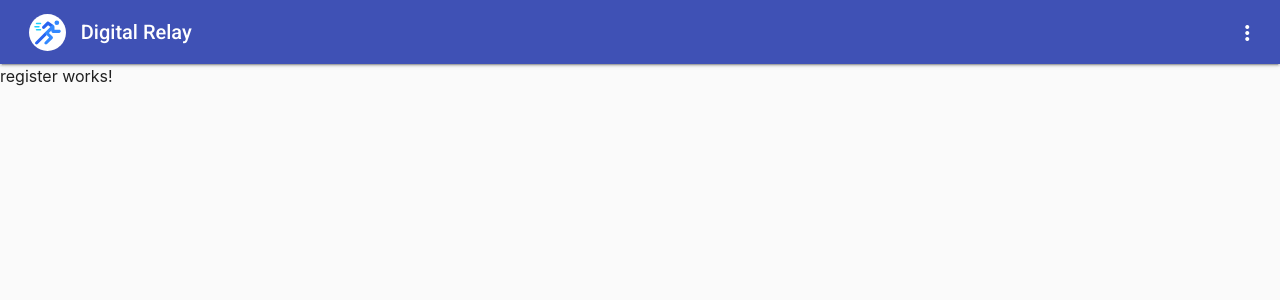
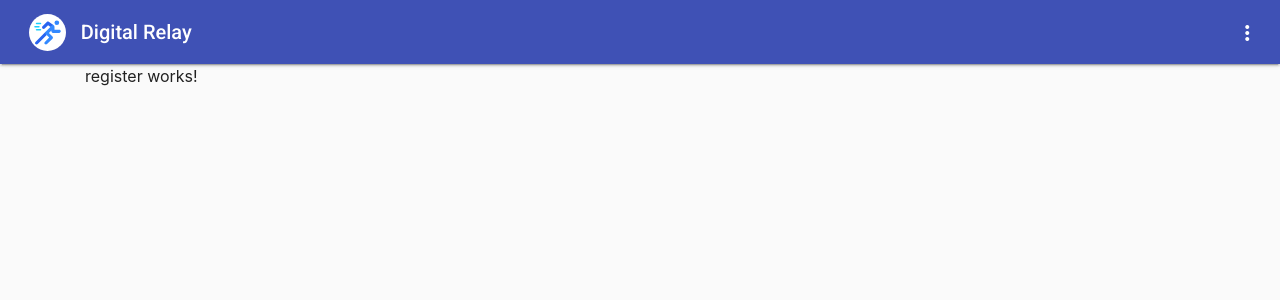
Before and after one commit to Digital-Relay/digital-relay-app, an Angular app: page /register in a window 1280 px wide. Shown: the top 300 px of the page. Built offline with nearby package versions, Linux system fonts and the light colour scheme.

Commit message:
fix router-based layout

```diff
--- a/src/app/app.component.html
+++ b/src/app/app.component.html
@@ -1,4 +1,9 @@
 <app-navbar class="mat-elevation-z2"></app-navbar>
-<div class="content">
+<div *ngIf="router.url == '/'; else elseBlock" class="container-fluid px-0 content">
   <router-outlet></router-outlet>
 </div>
+<ng-template #elseBlock>
+  <div class="container content">
+    <router-outlet></router-outlet>
+  </div>
+</ng-template>
--- a/src/app/app.component.ts
+++ b/src/app/app.component.ts
@@ -1,4 +1,5 @@
 import {Component} from '@angular/core';
+import {Router} from '@angular/router';
 
 @Component({
   selector: 'app-root',
@@ -7,4 +8,7 @@ import {Component} from '@angular/core';
 })
 export class AppComponent {
   title = 'digital-relay';
+
+  constructor(public router: Router) {
+  }
 }
```
